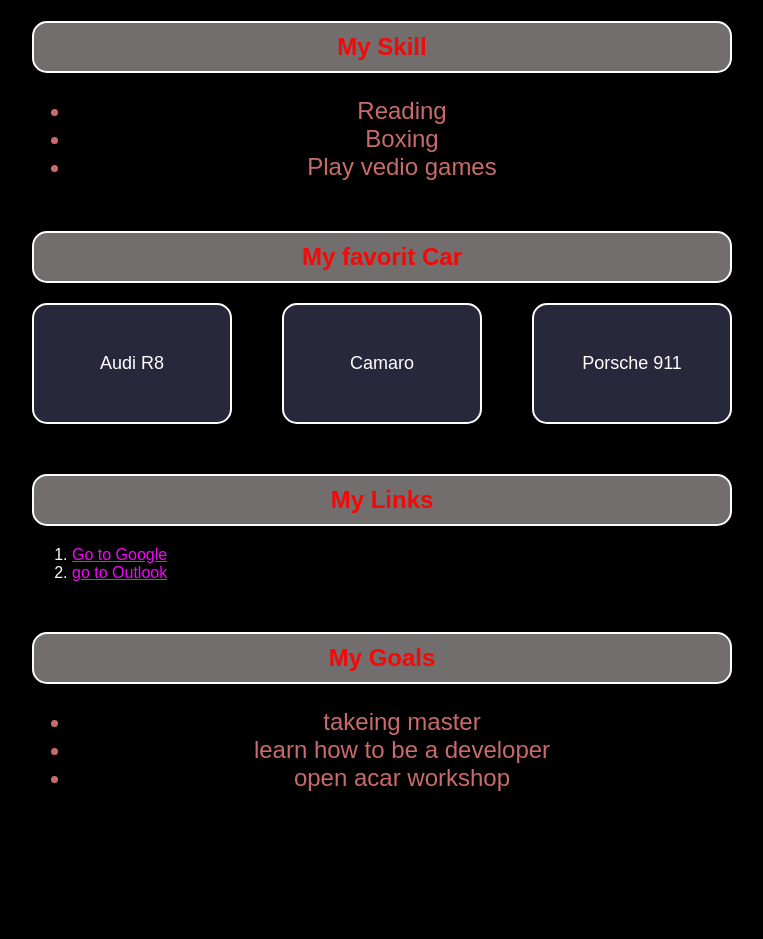
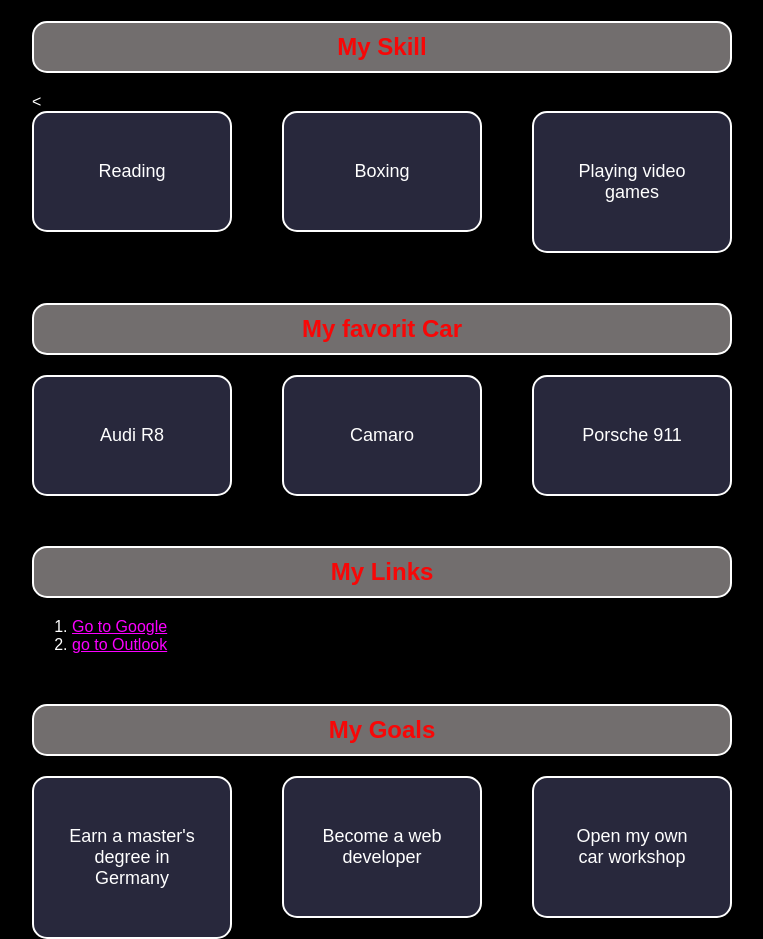
Before and after one commit to Akeraaa/web-course, a plain HTML site: page index.html in a window 1280 px wide. Shown: the part 920-1859 px from the top of the page, without its empty margins (258-1021 px from the left). Before the commit the page ends 1736 px from the top, so only its background shows below. Drawn offline with Linux system fonts and the light colour scheme.

Commit message:
Turn skills and goals into cards

```diff
--- a/index.html
+++ b/index.html
@@ -23,12 +23,19 @@
 
     <p class="intro">I am a mechatronics engineer and I am learning web</p>
     <h2 id="skills">My Skill</h2>
-    <ul class="intro">
-        <li>Reading</li>
-        <li>Boxing</li>
-        <li>Play vedio games</li>
+    <<div class="cars">
+    <div class="car">
+        <p>Reading</p>
+    </div>
 
-    </ul>
+    <div class="car">
+        <p>Boxing</p>
+    </div>
+
+    <div class="car">
+        <p>Playing video games</p>
+    </div>
+</div>
     <h2 id="cars">My favorit Car</h2>
     <div class="cars">
         <div class="car">
@@ -54,11 +61,19 @@
 
     </ol>
     <h2 id="goals">My Goals</h2>
-    <ul class="intro">
-        <li>takeing master</li>
-        <li>learn how to be a developer</li>
-        <li>open acar workshop</li>
-    </ul>
+   <div class="cars">
+    <div class="car">
+        <p>Earn a master's degree in Germany</p>
+    </div>
+
+    <div class="car">
+        <p>Become a web developer</p>
+    </div>
+
+    <div class="car">
+        <p>Open my own car workshop</p>
+    </div>
+</div>
 </body>
 
 </html>
```
